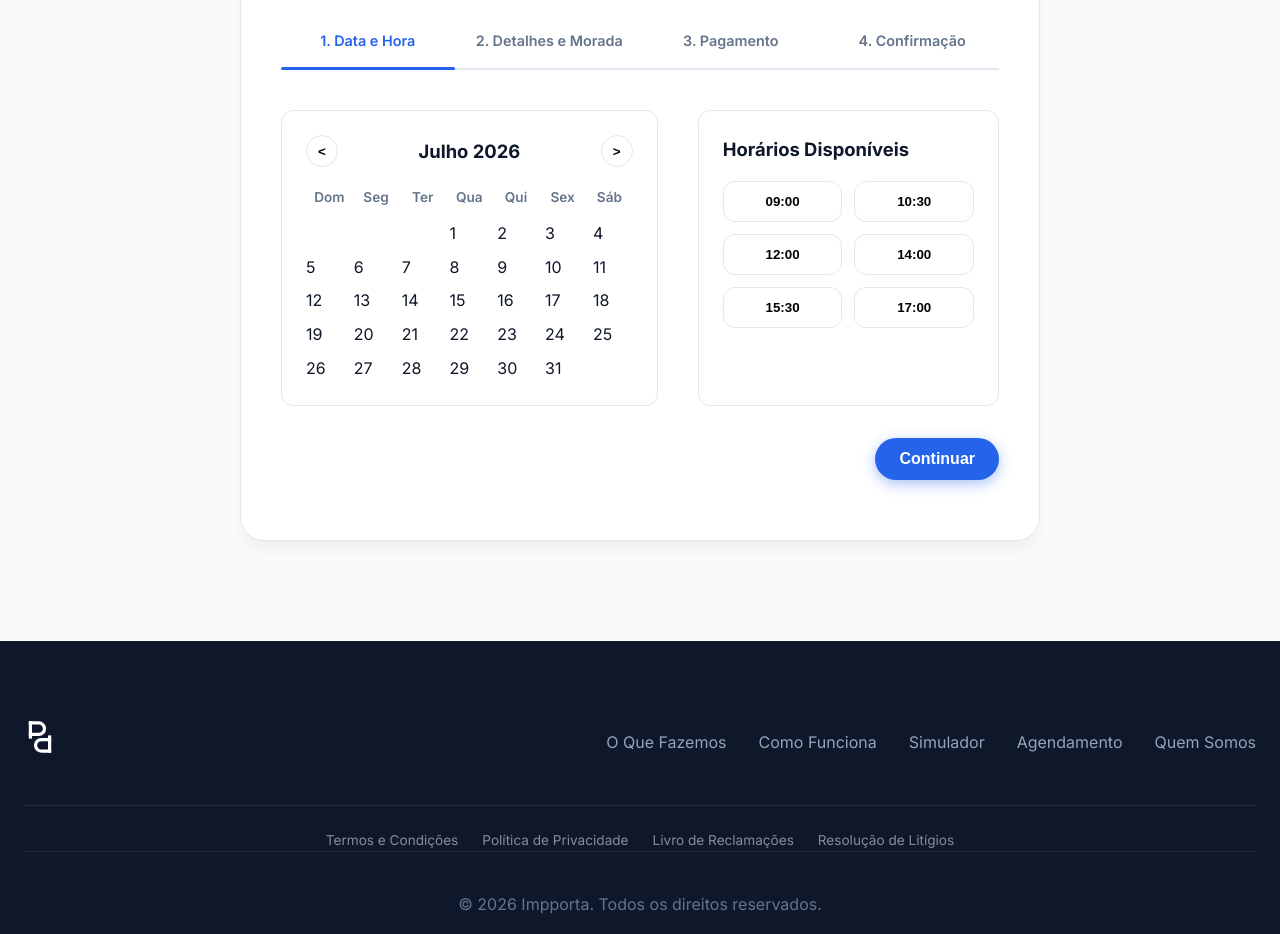
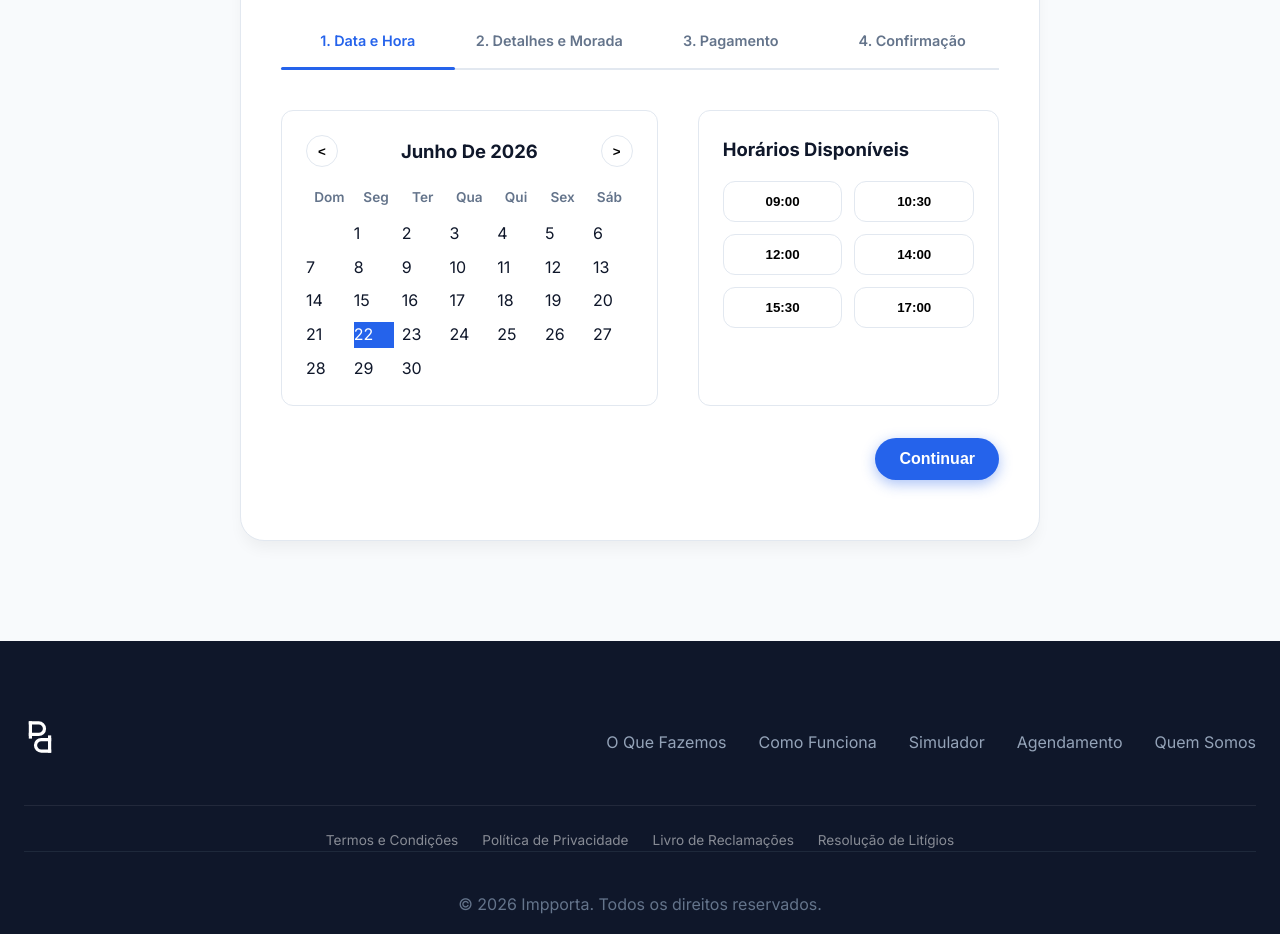
Before and after one commit to davidnungulomateus-commits/Impporta-Cleaning, a Next.js app: page / in a window 1280 px wide. Shown: the part 6120-7054 px from the top of the page. Built offline with nearby package versions, Linux system fonts and the light colour scheme.

Commit message:
Make checkout calendar dynamic and clickable

```diff
--- a/app/page.jsx
+++ b/app/page.jsx
@@ -7,6 +7,13 @@ export default function Home() {
   const [step, setStep] = useState(1);
   const [windowCount, setWindowCount] = useState(4);
   const [totalPrice, setTotalPrice] = useState(16);
+
+  // Calendar State
+  const today = new Date();
+  today.setHours(0, 0, 0, 0);
+  const [selectedDate, setSelectedDate] = useState(today);
+  const [selectedTimeSlot, setSelectedTimeSlot] = useState(null);
+  const [currentMonthDate, setCurrentMonthDate] = useState(new Date(today.getFullYear(), today.getMonth(), 1));
 
   useEffect(() => {
     setMounted(true);
@@ -225,24 +232,36 @@ export default function Home() {
                   <div className="calendar-flex">
                     <div className="calendar-widget">
                       <div className="calendar-month-header">
-                        <button type="button" className="btn-icon">&lt;</button>
-                        <span>Julho 2026</span>
-                        <button type="button" className="btn-icon">&gt;</button>
+                        <button type="button" className="btn-icon" onClick={() => setCurrentMonthDate(new Date(currentMonthDate.getFullYear(), currentMonthDate.getMonth() - 1, 1))}>&lt;</button>
+                        <span style={{ textTransform: 'capitalize' }}>{currentMonthDate.toLocaleDateString('pt-PT', { month: 'long', year: 'numeric' })}</span>
+                        <button type="button" className="btn-icon" onClick={() => setCurrentMonthDate(new Date(currentMonthDate.getFullYear(), currentMonthDate.getMonth() + 1, 1))}>&gt;</button>
                       </div>
                       <div className="calendar-weekdays">
                         <div>Dom</div><div>Seg</div><div>Ter</div><div>Qua</div><div>Qui</div><div>Sex</div><div>Sáb</div>
                       </div>
                       <div className="calendar-days-grid">
-                        {/* Static placeholder for days until we implement the full calendar logic */}
-                        <div className="calendar-day empty"></div><div className="calendar-day empty"></div><div className="calendar-day empty"></div>
-                        <div className="calendar-day past">1</div><div className="calendar-day past">2</div><div className="calendar-day past">3</div><div className="calendar-day past">4</div>
-                        <div className="calendar-day past">5</div><div className="calendar-day past">6</div><div className="calendar-day past">7</div><div className="calendar-day past">8</div>
-                        <div className="calendar-day past">9</div><div className="calendar-day past">10</div><div className="calendar-day past">11</div><div className="calendar-day past">12</div>
-                        <div className="calendar-day past">13</div><div className="calendar-day past">14</div><div className="calendar-day past">15</div><div className="calendar-day past">16</div>
-                        <div className="calendar-day past">17</div><div className="calendar-day past">18</div><div className="calendar-day past">19</div><div className="calendar-day past">20</div>
-                        <div className="calendar-day today available">21</div><div className="calendar-day available">22</div><div className="calendar-day available">23</div><div className="calendar-day available">24</div>
-                        <div className="calendar-day available">25</div><div className="calendar-day available">26</div><div className="calendar-day available">27</div><div className="calendar-day available">28</div>
-                        <div className="calendar-day available">29</div><div className="calendar-day available">30</div><div className="calendar-day available">31</div>
+                        {Array.from({ length: new Date(currentMonthDate.getFullYear(), currentMonthDate.getMonth(), 1).getDay() }).map((_, i) => (
+                          <div key={`pad-${i}`} className="calendar-day empty"></div>
+                        ))}
+                        {Array.from({ length: new Date(currentMonthDate.getFullYear(), currentMonthDate.getMonth() + 1, 0).getDate() }).map((_, i) => {
+                          const date = new Date(currentMonthDate.getFullYear(), currentMonthDate.getMonth(), i + 1);
+                          const isPast = date < today;
+                          const isSelected = selectedDate && selectedDate.getTime() === date.getTime();
+                          return (
+                            <div
+                              key={`day-${i}`}
+                              className={`calendar-day ${isPast ? 'past' : 'available'} ${isSelected ? 'today selected' : ''}`}
+                              onClick={() => { if (!isPast) setSelectedDate(date); }}
+                              style={{
+                                cursor: isPast ? 'not-allowed' : 'pointer',
+                                backgroundColor: isSelected ? 'var(--primary)' : '',
+                                color: isSelected ? '#fff' : ''
+                              }}
+                            >
+                              {i + 1}
+                            </div>
+                          );
+                        })}
                       </div>
                     </div>
                     <div className="time-slots-widget">
```
